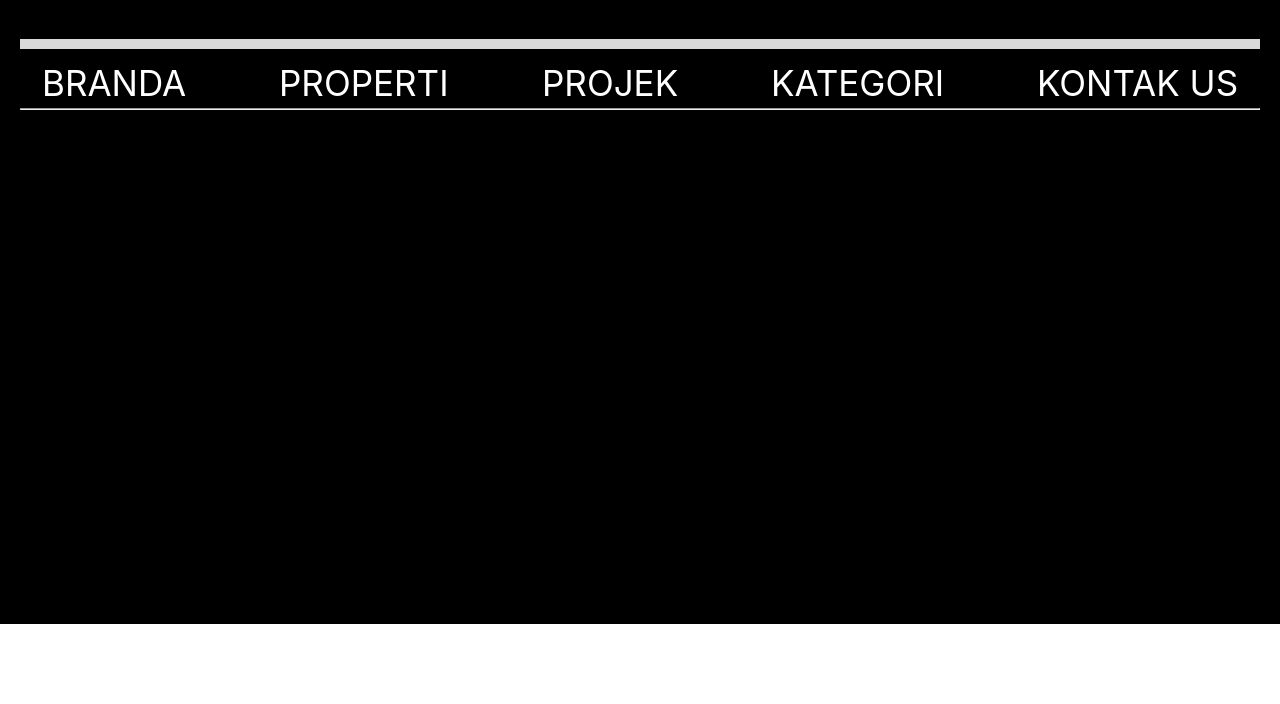
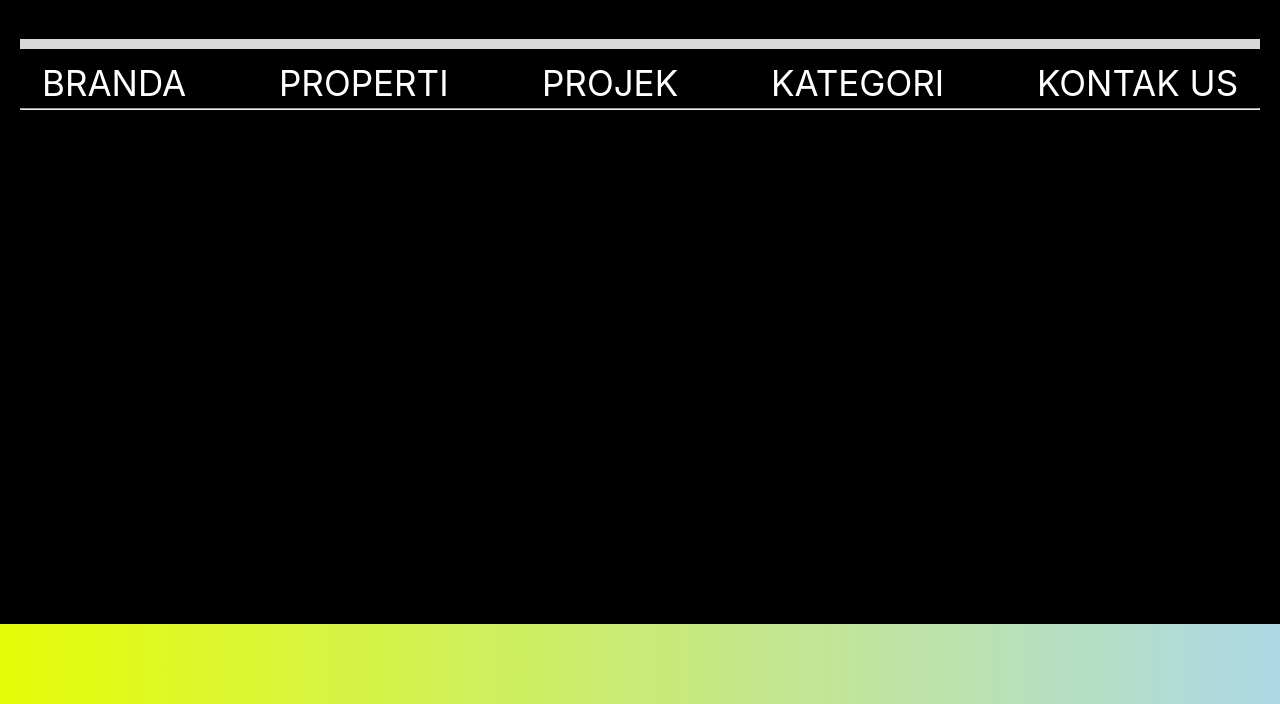
Before and after one commit to NJAFRI/Web-Portofolio, a plain HTML site: page web/HOMESC.html in a window 1280 px wide. Shown: the part 96-800 px from the top of the page. Drawn offline with Linux system fonts and the light colour scheme.

Commit message:
Update HOMESC style.css resolusi

```diff
--- a/web/HOMESC style.css
+++ b/web/HOMESC style.css
@@ -6,9 +6,14 @@
 
 body {
     font-family: Arial, sans-serif;
-    background-color: #ffffff;
-    overflow: auto; /* Izinkan penggulungan */
+    background: linear-gradient(to right, #e5fd07, #ADD8E6); /* Warna gradien */
+    margin: 0; /* Hilangkan margin default */
+    padding: 0; /* Hilangkan padding default */
+    max-width: 100%; /* Pastikan body mencakup seluruh lebar layar */
+    min-height: 100vh; /* Tinggi minimal diatur berdasarkan viewport */
+    overflow-x: hidden; /* Hindari scroll horizontal */
 }
+
 
 .homesc
 {
```
